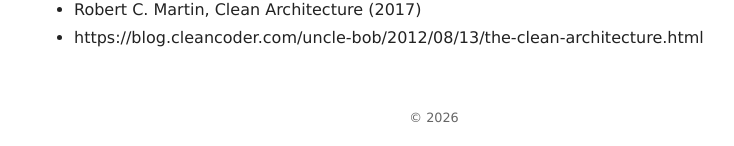
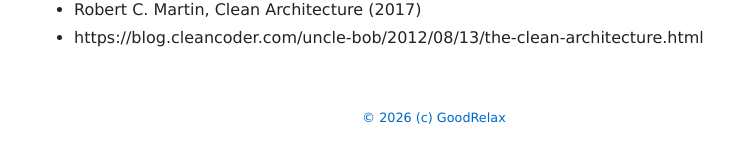
Before and after one commit to GoodRelax/articles, a Jekyll site: the page built from clean-architecture/article_en.md, in a window 1280 px wide and 900 px high, scrolled down 2601 px. Shown: the part 751-897 px from the top of the window, without its empty margins (206-940 px from the left). Built offline with Jekyll 4.4.1, drawn with Linux system fonts in a browser that asks for light colours; part of the change alters nothing that is shown.

Commit message:
Update default.html

```diff
--- a/_layouts/default.html
+++ b/_layouts/default.html
@@ -39,8 +39,9 @@
   </main>
 
   <footer style="text-align: center; padding: 20px; font-size: 0.8em; color: #666;">
-    &copy; {{ site.time | date: '%Y' }}
-    <a href="https://github.com/GoodRelax" (c) GoodRelax </a>
+    <a href="https://github.com/GoodRelax">
+        &copy; {{ site.time | date: '%Y' }} (c) GoodRelax
+    </a>
   </footer>
 
 </body>
```
